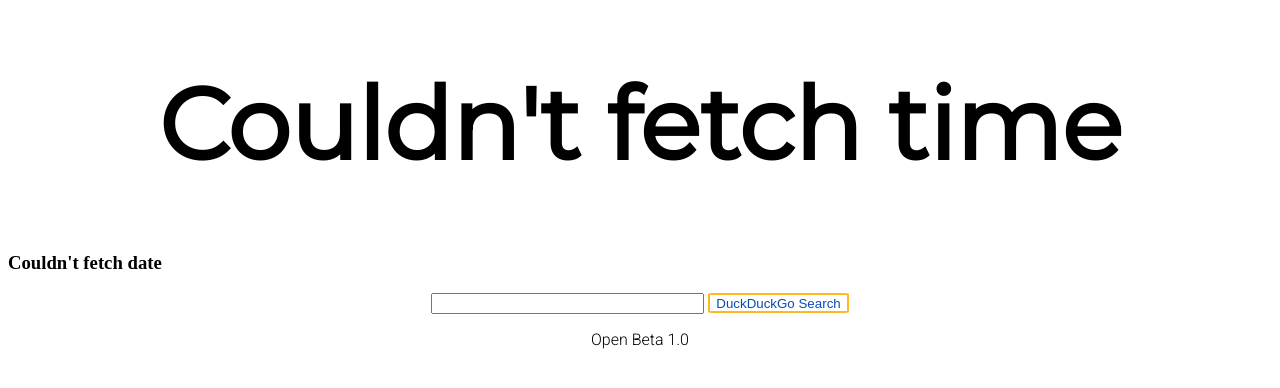
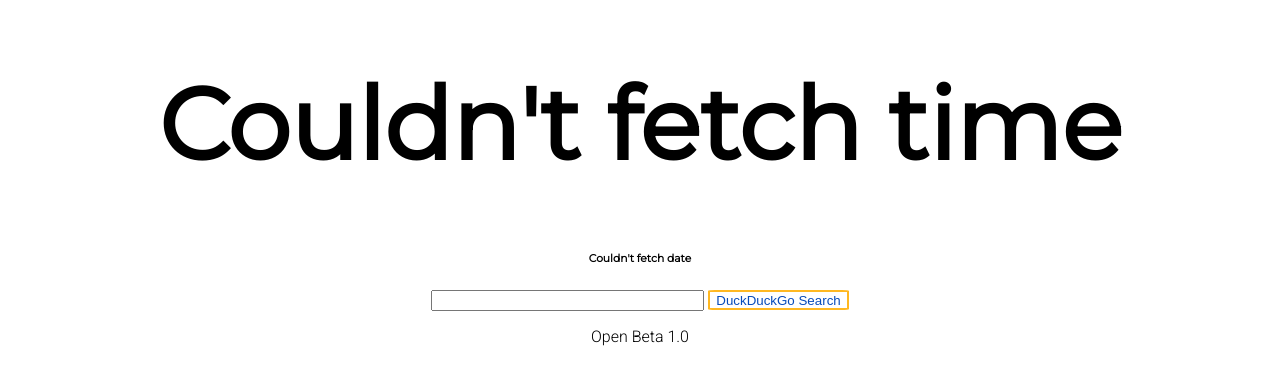
Before and after one commit to moeenio/lennyhome, a plain HTML site: page index.html in a window 1280 px wide. Drawn offline with Linux system fonts and the light colour scheme.

Commit message:
Update index.html

```diff
--- a/index.html
+++ b/index.html
@@ -3,12 +3,12 @@
   <head>
     <meta charset="utf-8">
     <meta name="viewport" content="width=device-width, initial-scale=1">
-    <title>Minimalhome</title>
+    <title>Welcome</title>
     <link rel="stylesheet" href="style.css">
   </head>
   <body>
     <h1>Couldn't fetch time</h1>
-    <h3>Couldn't fetch date</h3>
+    <h6>Couldn't fetch date</h6>
     <form method="get" action="http://www.google.com/search">
       <div id="inputs">
       <input type="text"   name="q" size="31"
```
